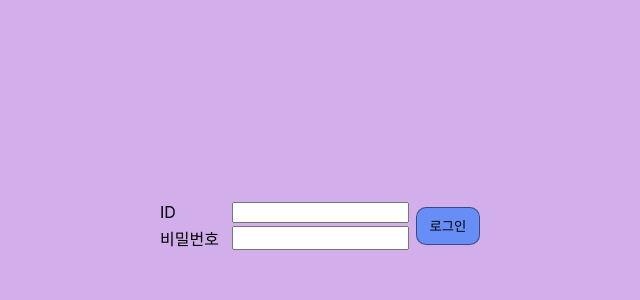
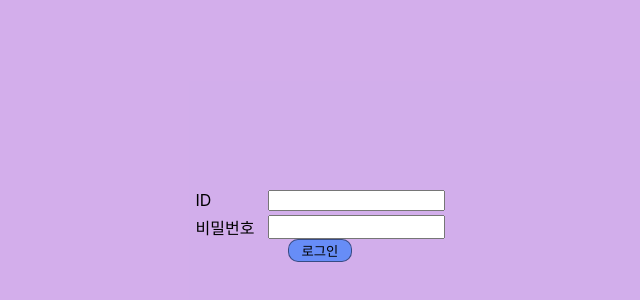
Before and after one commit to kidw0124/scheduler-example, a React (Create React App) app in the folder front/: page /login in a window 1280 px wide. Shown: the part 174-474 px from the top of the page, without its empty margins (320-960 px from the left). Built offline with nearby package versions, Linux system fonts and the light colour scheme.

Commit message:
로그인 버튼 위치 바꿈

```diff
--- a/front/src/Login.css
+++ b/front/src/Login.css
@@ -34,7 +34,7 @@
 
 #login-button {
 	width: 4rem;
-	height: 80%;
+	height: 2rem;
 	background-color: #2077ff99;
 	cursor: pointer;
 	display: flex;
@@ -54,10 +54,10 @@
 }
 #login-info {
 	display: flex;
-	flex-direction: row;
-	justify-content: space-between;
+	flex-direction: column;
+	height: 4.5rem;
+	justify-content: space-around;
 	width: 50%;
 	max-width: 20rem;
 	align-items: center;
-	height: 3rem;
 }
```
